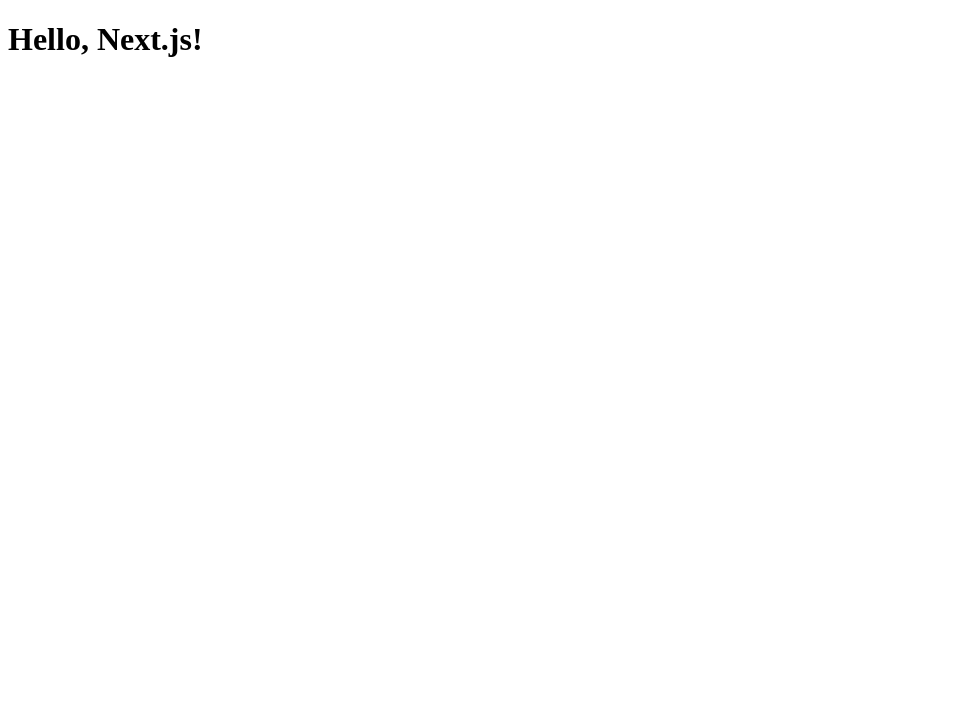
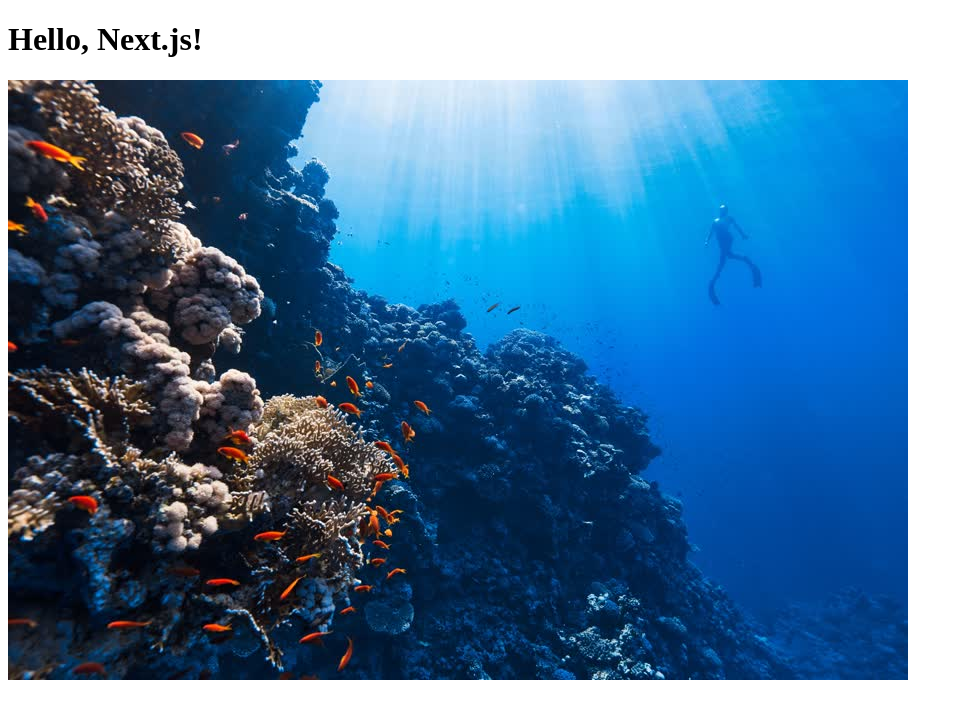
Before and after one commit to yyamazaki1732/try-next, a Next.js app: page / in a window 1280 px wide. Shown: the top 718 px of the page, without its empty margins (0-963 px from the left). Built offline with nearby package versions, Linux system fonts and the light colour scheme.

Commit message:
add: <img>

```diff
--- a/pages/index.tsx
+++ b/pages/index.tsx
@@ -1,3 +1,8 @@
 export default function Page() {
-  return <h1>Hello, Next.js!</h1>;
+  return (
+    <>
+      <h1>Hello, Next.js!</h1>
+      <img src="/img-sea.jpg" alt="" />
+    </>
+  );
 }
```
